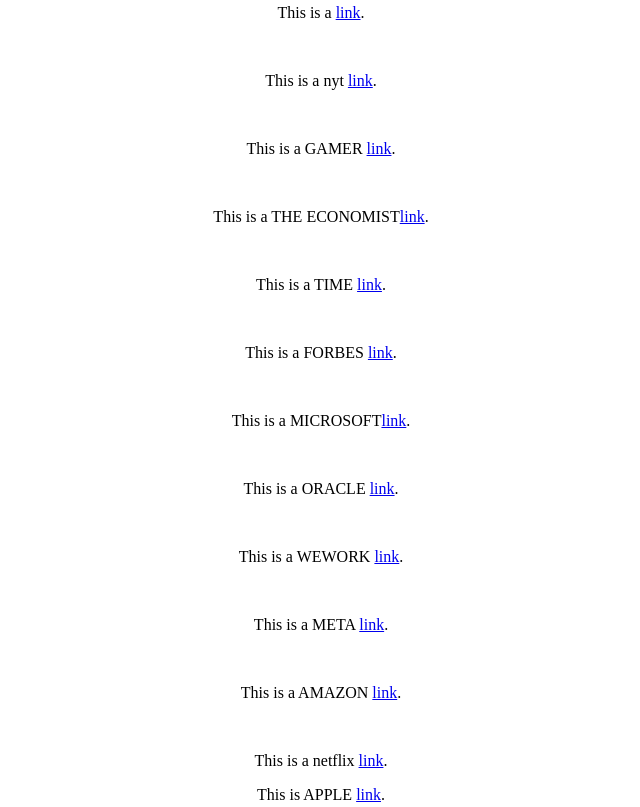
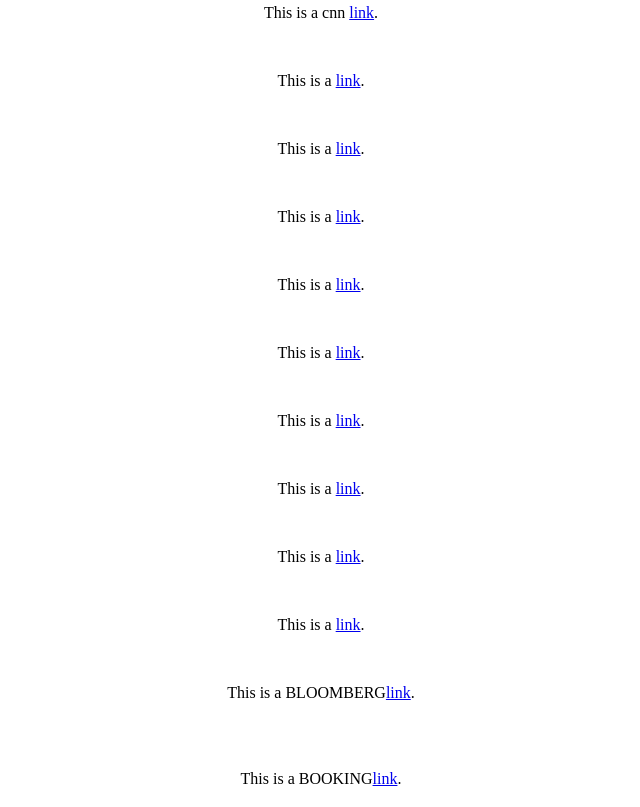
Before and after one commit to 20240906book/090607, a plain HTML site: page index.html in a window 1280 px wide. Shown: the part 1479-2286 px from the top of the page, without its empty margins (319-959 px from the left). Drawn offline with Linux system fonts and the light colour scheme.

Commit message:
Update index.html

```diff
--- a/index.html
+++ b/index.html
@@ -124,8 +124,25 @@ and also a <a href="http://google.com">link</a>.</p>
     <td>Will eat till he explodes</td>
   </tr>
 </table>
+       <br>
+    <p>This is a  cnn <a href=" https://edition.cnn.com/">link</a>.</p>
+       <br>
+    <p>This is a   <a href=" ">link</a>.</p>
+       <br>
+    <p>This is a   <a href=" ">link</a>.</p>
+       <br>
+    <p>This is a   <a href=" ">link</a>.</p> <br>
+    <p>This is a   <a href=" ">link</a>.</p> <br>
+    <p>This is a   <a href=" ">link</a>.</p> <br>
+    <p>This is a   <a href=" ">link</a>.</p> <br>
+    <p>This is a   <a href=" ">link</a>.</p> <br>
+    <p>This is a   <a href=" ">link</a>.</p> <br>
+    <p>This is a   <a href=" ">link</a>.</p>
+       <br>
+    <p>This is a   BLOOMBERG<a href="https://www.bloomberg.com/asia">link</a>.</p>
+      <br>
    <br>
-    <p>This is a  <a href="http://google.com">link</a>.</p>
+    <p>This is a  BOOKING<a href="https://www.booking.com/index.zh-tw.html">link</a>.</p>
       <br>
     <p>This is a  nyt <a href="https://www.nytimes.com/international/">link</a>.</p>   <br>
     <p>This is a GAMER <a href="https://www.gamer.com.tw/">link</a>.</p>
```
